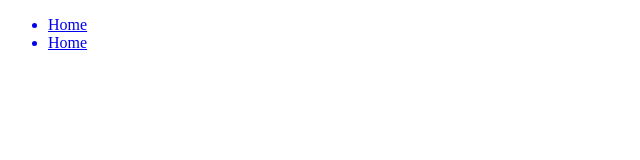
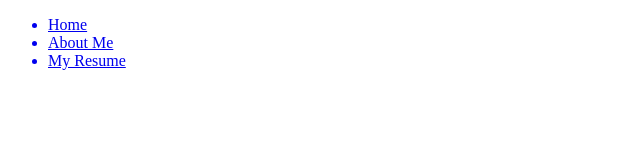
Before and after one commit to CCPS383939/CCPS383939.github.io, a plain HTML site: page index.html in a window 1280 px wide. Shown: the whole page, without its empty margins (0-640 px from the left). Drawn offline with Linux system fonts and the light colour scheme.

Commit message:
Update index.html

```diff
--- a/index.html
+++ b/index.html
@@ -7,7 +7,8 @@
     <nav>
     <ul>
       <a href="./index.html"><li>Home</li><a>
-        <a href="./aboutme.html"><li>Home</li></a>
+        <a href="./aboutme.html"><li>About Me</li></a>
+        <a href="./myresume.pdf" target="_blank"><li> My Resume</li></a>
                  </ul>
                  </nav>
                  </header>
```
